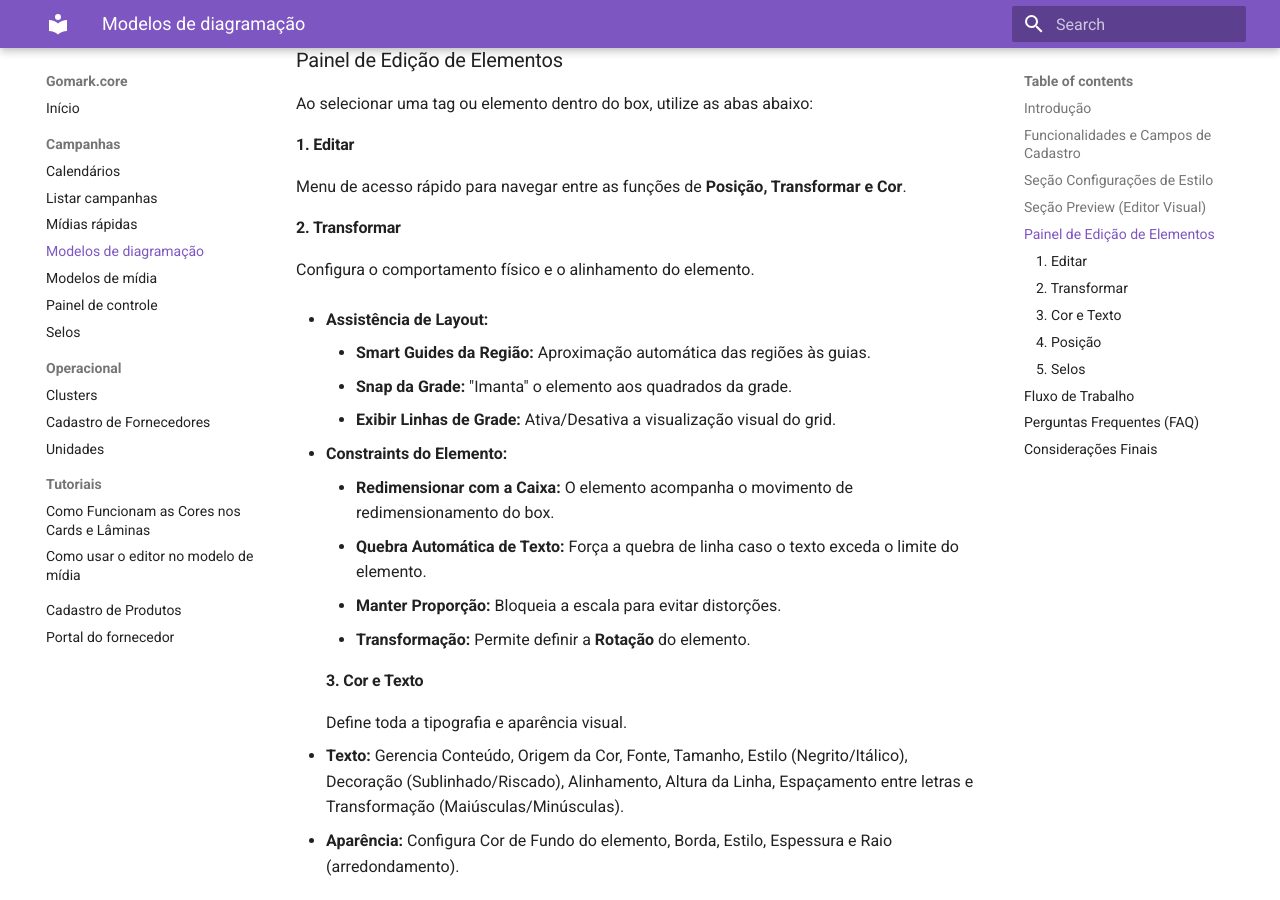
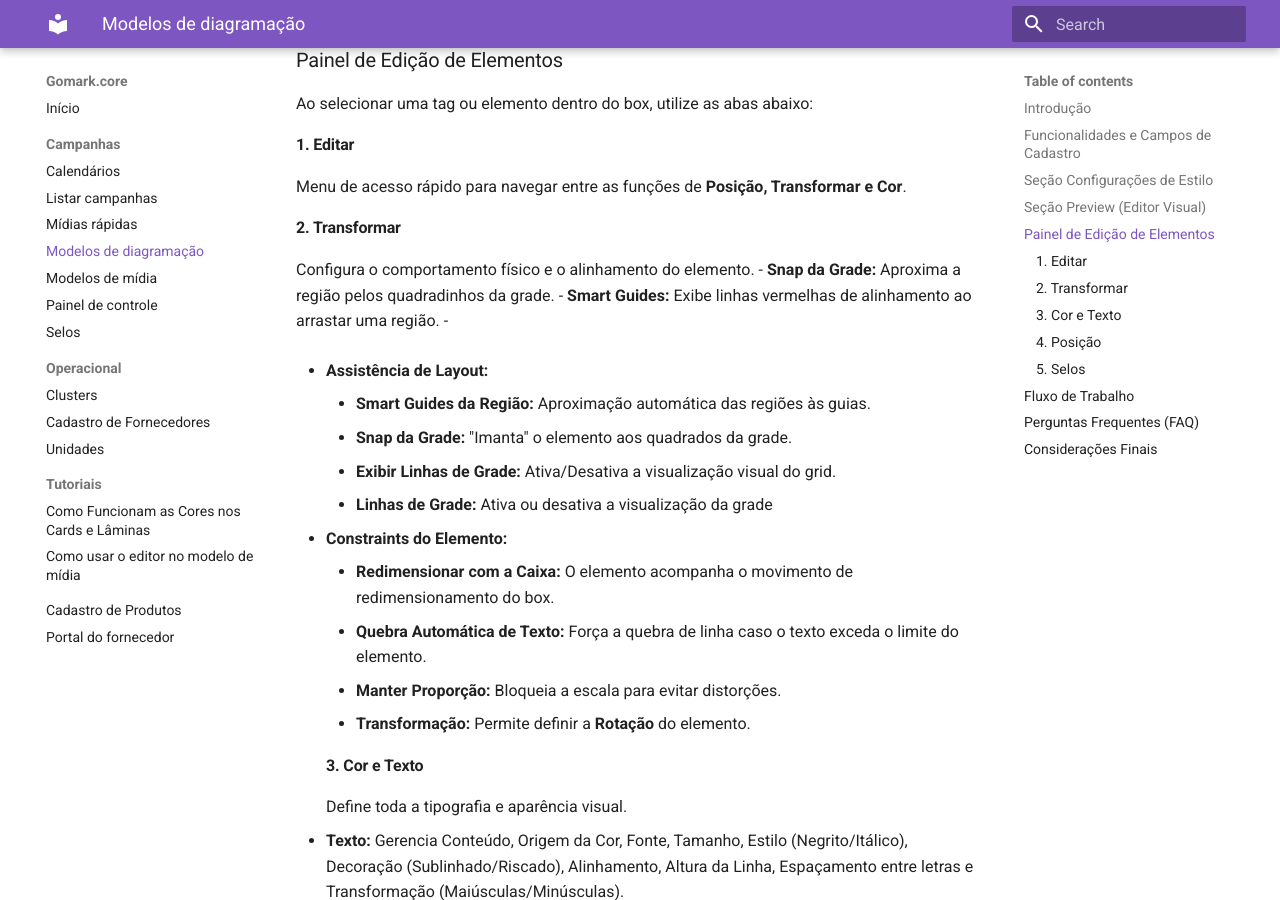
Before and after one commit to suporte552/documentacao, an MkDocs documentation site: the page built from docs/Campanhas/Modelos de diagramação.md, in a window 1280 px wide and 900 px high, scrolled down 1610 px. Built offline with MkDocs 1.6.1 and Material for MkDocs 9.7.7, drawn with Linux system fonts in a browser that asks for light colours.

Commit message:
vault backup: 2026-05-20 09:47:52

```diff
--- a/docs/Campanhas/Modelos de diagramação.md
+++ b/docs/Campanhas/Modelos de diagramação.md
@@ -42,11 +42,15 @@
 Menu de acesso rápido para navegar entre as funções de **Posição, Transformar e Cor**.
 #### 2. Transformar
 Configura o comportamento físico e o alinhamento do elemento.
+- **Snap da Grade:** Aproxima a região pelos quadradinhos da grade.
+- **Smart Guides:** Exibe linhas vermelhas de alinhamento ao arrastar uma região.
+-
 
 - **Assistência de Layout:**
     - **Smart Guides da Região:** Aproximação automática das regiões às guias.
     - **Snap da Grade:** "Imanta" o elemento aos quadrados da grade.
     - **Exibir Linhas de Grade:** Ativa/Desativa a visualização visual do grid.
+    - **Linhas de Grade:** Ativa ou desativa a visualização da grade
 
 - **Constraints do Elemento:**
 
```
Also changed, not shown: 1 other file.
